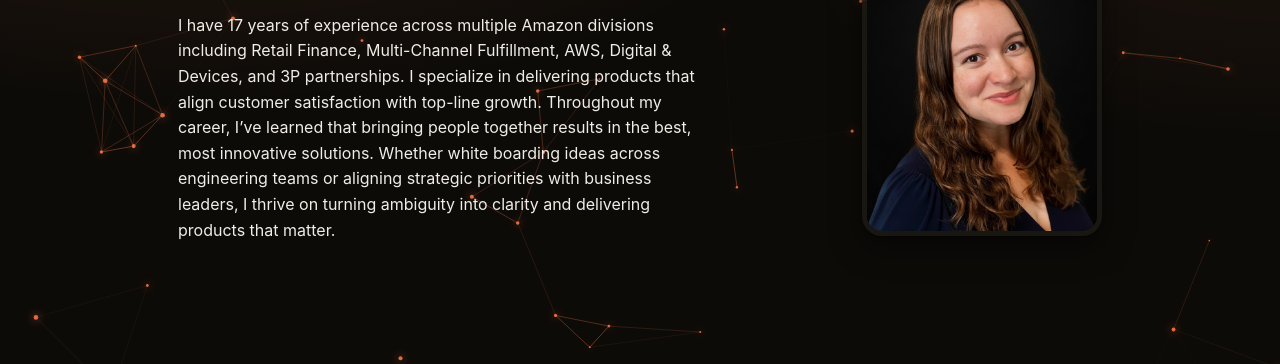
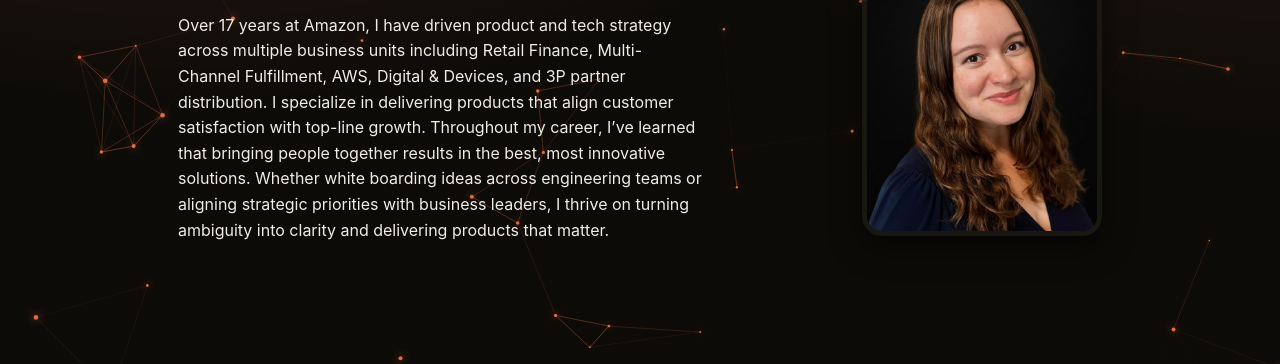
Before and after one commit to KalaRoberts/kalaroberts.github.io, a plain HTML site: page index.html in a window 1280 px wide. Shown: the part 217-581 px from the top of the page. Drawn offline with Linux system fonts and the light colour scheme.

Commit message:
Bio update
Bio paragraph update on my portfolio site

```diff
--- a/index.html
+++ b/index.html
@@ -721,9 +721,9 @@ footer {
       <div class="hero-text">
         <h1>Kala Roberts</h1>
         <p class="hero-bio">
-          I have 17 years of experience across multiple Amazon divisions
-          including Retail Finance, Multi-Channel Fulfillment, AWS, Digital &amp;
-          Devices, and 3P partnerships. I specialize in delivering products that
+          Over 17 years at Amazon, I have driven product and tech strategy
+          across multiple business units including Retail Finance, Multi-Channel
+          Fulfillment, AWS, Digital &amp; Devices, and 3P partner distribution. I specialize in delivering products that
           align customer satisfaction with top-line growth. Throughout my
           career, I’ve learned that bringing people together results in
           the best, most innovative solutions. Whether white boarding ideas
```
